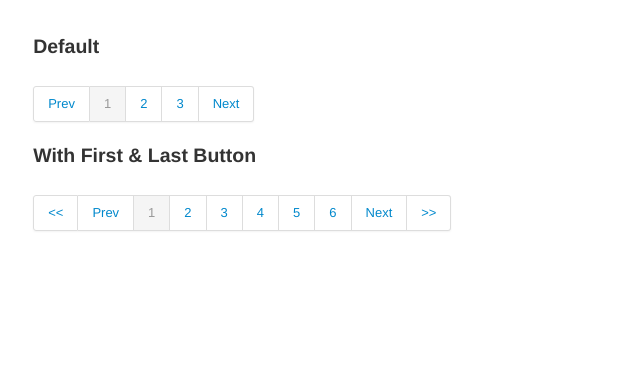
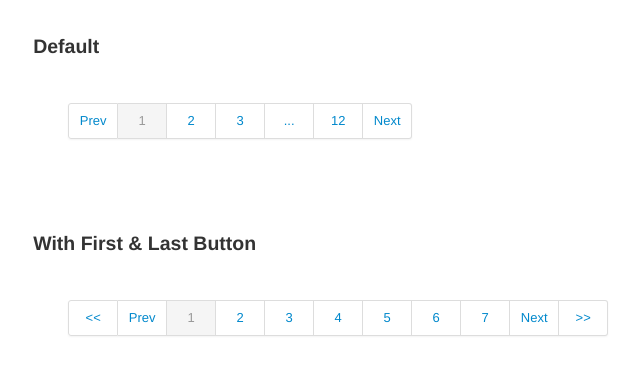
Before and after one commit to hao830103/SimplePagination, a Vue app: page /#/ in a window 1280 px wide. Shown: the top 374 px of the page, without its empty margins (24-664 px from the left). Built offline with nearby package versions, Linux system fonts and the light colour scheme.

Commit message:
update: feature done need to fixed css for RWD

```diff
--- a/src/components/Demo.vue
+++ b/src/components/Demo.vue
@@ -1,12 +1,12 @@
 <template>
-  <div>
-    <div class="DemoBlock">
+  <div class="Container">
+    <div>
       <h2>Default</h2>
-      <pagination :MaxPage="3" />
+      <pagination :MaxPage="12" :ShowenPages="3" />
     </div>
-    <div class="DemoBlock">
+    <div>
       <h2>With First & Last Button</h2>
-      <pagination :FirsLastButton="true" :MaxPage="6" />
+      <pagination :FirsLastButton="true" :MaxPage="24" :ShowenPages="7" />
     </div>
   </div>
 </template>
@@ -21,7 +21,8 @@ export default {
 </script>
 
 <style scoped>
-.DemoBlock {
+.Container div {
   margin: 3%;
+  height: 20vh;
 }
 </style>
--- a/src/components/Plugin/Pagination.vue
+++ b/src/components/Plugin/Pagination.vue
@@ -2,10 +2,10 @@
   <div :class="OuterDivClass">
     <ul :class="UlClass">
       <li @click="FirstPage" v-if="FirsLastButton" :class="FirstPageBtnClass">
-        <a>{{FirstPageText}}</a>
+        <a v-html="FirstPageBtnHtml"></a>
       </li>
       <li @click="PrevPage" :class="PrevPageBtnClass">
-        <a>{{PrevPageText}}</a>
+        <a v-html="PrevPageBtnHtml"></a>
       </li>
       <li
         @click="FirstPage"
@@ -17,21 +17,23 @@
         :class="OmittedPageClass"
         v-show="(CurrentPage > HiddenPageBase.Min)&&(!FirsLastButton)&&(this.MaxPage > (this.ShowenPages+1))"
       >
-        <a>...</a>
+        <a v-html="OmittedPageHtml"></a>
       </li>
       <li
         v-for="pageNum in PageRange"
         :key="pageNum"
+        :class="[CurrentPage === pageNum ? ActiveClass:'', LiClass]"
         @click="ChangePage(pageNum)"
-        :class="CurrentPage === pageNum ? ActiveClass:''"
       >
-        <a>{{ pageNum }}</a>
+        <a>
+          <span>{{ pageNum }}</span>
+        </a>
       </li>
       <li
         :class="OmittedPageClass"
         v-show="(CurrentPage < HiddenPageBase.Max)&&(!FirsLastButton)&&(this.MaxPage > (this.ShowenPages+1))"
       >
-        <a>...</a>
+        <a v-html="OmittedPageHtml"></a>
       </li>
       <li
         @click="LastPage"
@@ -40,10 +42,10 @@
         <a>{{MaxPage}}</a>
       </li>
       <li @click="NextPage" :class="NextPageBtnClass">
-        <a>{{NextPageText}}</a>
+        <a v-html="NextPageBtnHtml"></a>
       </li>
       <li @click="LastPage" v-if="FirsLastButton" :class="LastPageBtnClass">
-        <a>{{LastPageText}}</a>
+        <a v-html="LastPageBtnHtml"></a>
       </li>
     </ul>
   </div>
@@ -51,26 +53,28 @@
 <script>
 export default {
   props: {
-    FirsLastButton: { 'default': false, type: Boolean },
     MaxPage: { type: Number },
+    ShowenPages: { type: Number },
     ActiveClass: { 'default': 'active', type: String },
-    PrevPageText: { 'default': 'Prev', type: String },
-    NextPageText: { 'default': 'Next', type: String },
+    PrevPageBtnHtml: { 'default': 'Prev', type: String },
+    NextPageBtnHtml: { 'default': 'Next', type: String },
     PrevPageBtnClass: { 'default': '', type: String },
     NextPageBtnClass: { 'default': '', type: String },
     OuterDivClass: { 'default': 'pagination', type: String },
     UlClass: { 'default': '', type: String },
+    LiClass: { 'default': '', type: String },
+    FirsLastButton: { 'default': false, type: Boolean },
     FirstPageBtnClass: { 'default': '', type: String },
     LastPageBtnClass: { 'default': '', type: String },
-    OmittedPageClass: { 'default': 'dusabled', type: String }
+    FirstPageBtnHtml: { 'default': '<<', type: String },
+    LastPageBtnHtml: { 'default': '>>', type: String },
+    OmittedPageClass: { 'default': 'dusabled', type: String },
+    OmittedPageHtml: { 'default': '...', type: String }
   },
   data: function () {
     return {
-      FirstPageText: '<<',
-      LastPageText: '>>',
       PageRange: [],
       CurrentPage: 1,
-      ShowenPages: 5,
       HiddenPageBase: {
         Max: 0,
         Min: 0
@@ -169,9 +173,6 @@ ul {
 }
 .pagination ul {
   display: inline-block;
-  *display: inline;
-  /* IE7 inline-block hack */
-
   *zoom: 1;
   margin-left: 0;
   margin-bottom: 0;
@@ -188,7 +189,8 @@ ul {
 }
 .pagination a {
   float: left;
-  padding: 0 14px;
+  width: 3rem;
+  text-align: center;
   line-height: 34px;
   text-decoration: none;
   border: 1px solid #ddd;
```
